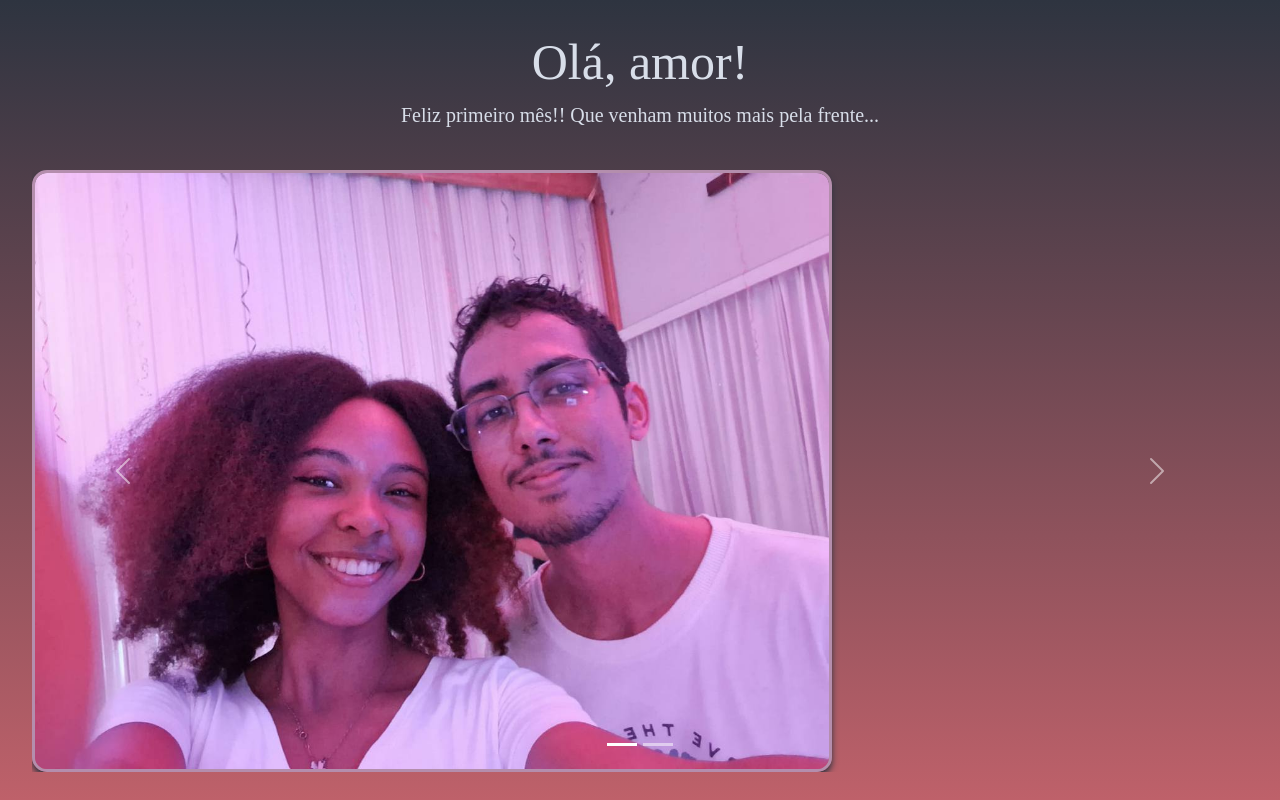
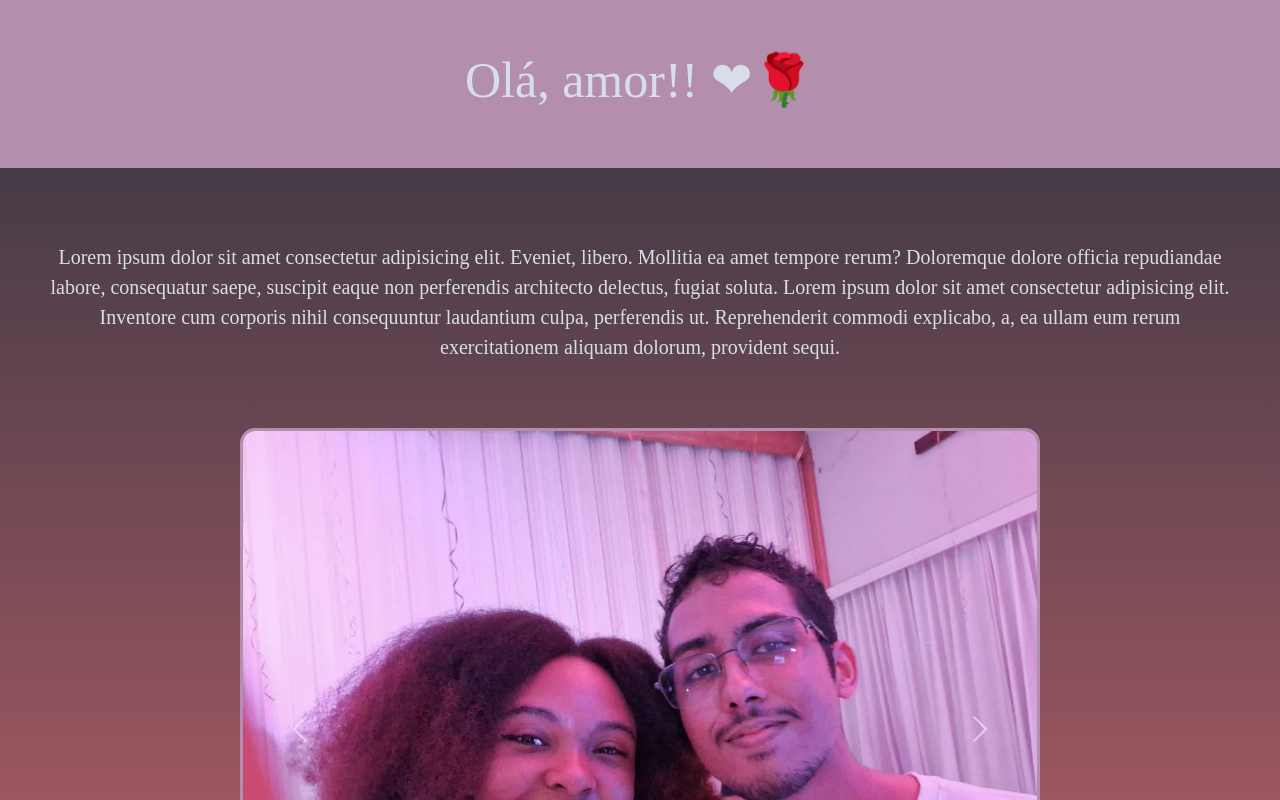
Before and after one commit to pedroportales/to-lovi-di-mai-laifi, a React (Vite) app: page / in a window 1280 px wide. Shown: the top 800 px of the page. Built offline with nearby package versions, Linux system fonts and the light colour scheme; a web font is replaced by a local one.

Commit message:
fix slide and add lorem test

```diff
--- a/src/index.css
+++ b/src/index.css
@@ -1,7 +1,8 @@
 * {
-    margin: 0;
+    margin: 5;
     padding: 0;
     box-sizing: border-box;
+    align-content: center;
 }
 
 body {
@@ -25,4 +26,6 @@ p {
     font-style: normal;
     font-size: 20px;
     color: #d8dee9;
+    text-align: center;
+    padding: 50px;
 }
--- a/src/pages/Home/index.jsx
+++ b/src/pages/Home/index.jsx
@@ -5,11 +5,12 @@ function Home() {
 
     return (
         <>
-            <div>
-                <h1>Olá, amor!</h1>
-                <p>Feliz primeiro mês!! Que venham muitos mais pela frente...</p>
+            <header>
+                    <h1>Olá, amor!! ❤🌹</h1>
+            </header>
             <br />
-            </div>
+            <main>
+                <p>Lorem ipsum dolor sit amet consectetur adipisicing elit. Eveniet, libero. Mollitia ea amet tempore rerum? Doloremque dolore officia repudiandae labore, consequatur saepe, suscipit eaque non perferendis architecto delectus, fugiat soluta. Lorem ipsum dolor sit amet consectetur adipisicing elit. Inventore cum corporis nihil consequuntur laudantium culpa, perferendis ut. Reprehenderit commodi explicabo, a, ea ullam eum rerum exercitationem aliquam dolorum, provident sequi.</p>
                 <div id="carouselExample" className="carousel slide">
                     <div className="carousel-indicators">
                         <button
@@ -26,6 +27,12 @@ function Home() {
                             data-bs-slide-to={1}
                             aria-label="Slide 2"
                         />
+                        <button
+                            type="button"
+                            data-bs-target="#carouselExampleIndicators"
+                            data-bs-slide-to={2}
+                            aria-label="Slide 3"
+                        />
                     </div>
 
                     <div className="carousel-inner">
@@ -34,6 +41,9 @@ function Home() {
                         </div>
                         <div className="carousel-item">
                             <img src="/photo_2024-09-29_10-15-51.jpg" className="d-block w-100" alt="..." />
+                        </div>
+                        <div className="carousel-item">
+                            <img src="/photo_2024-09-29_10-14-50.jpg" className="d-block w-100" alt="..." />
                         </div>
 
                     </div>
@@ -56,8 +66,8 @@ function Home() {
                         <span className="visually-hidden">Next</span>
                     </button>
                 </div>
-
-
+                <br />
+            </main>
         </>
     )
 }
--- a/src/pages/Home/style.css
+++ b/src/pages/Home/style.css
@@ -1,20 +1,35 @@
 #root {
-    max-width: 1280px;
-    margin: 0 auto;
-    padding: 2rem;
     text-align: center;
+    align-content: center;
 }
 
-.carouselExample {
+header {
+    background-color: #b48ead;
+    text-align: center;
+    padding: 50px;
+    color: #eceff4;
+}
+
+
+
+#carouselExample {
     max-width: 800px;
-    height: auto;
+    max-height: 100%;
+    display: block;
+    margin-left: auto;
+    margin-right: auto;
     border-radius: 5%;
     text-align: center;
+    align-content: center;
+
 }
 
 .carousel-item img {
     max-width: 800px;
-    height: auto;
+    max-height: 10%;
+    display: block;
+    margin-left: auto;
+    margin-right: auto;
     border-radius: 15px;
     border: 3px solid #b48ead;
     box-shadow: 0 4px 6px #2e3440;
```
Lines whose indentation alone changed are shown as unchanged.
